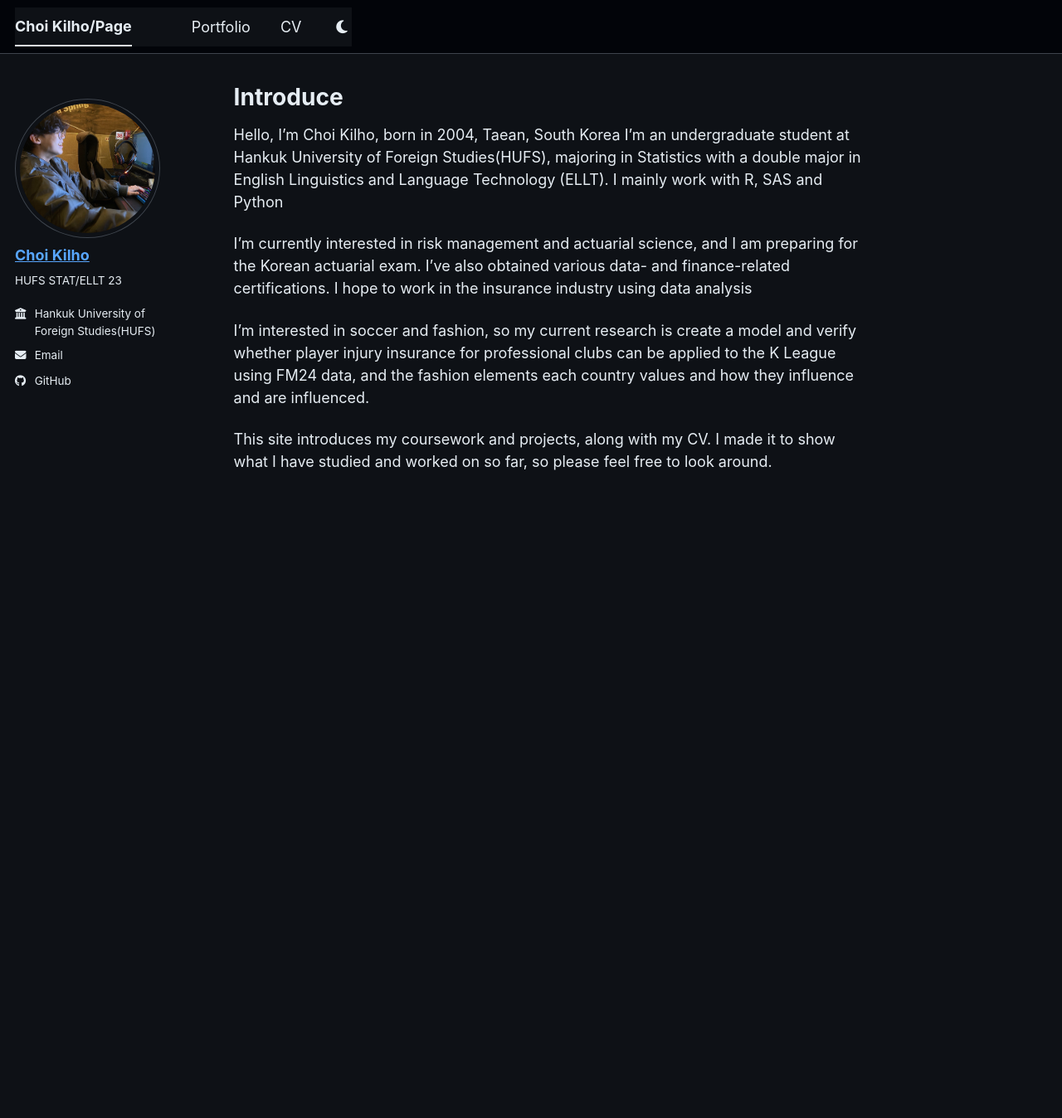
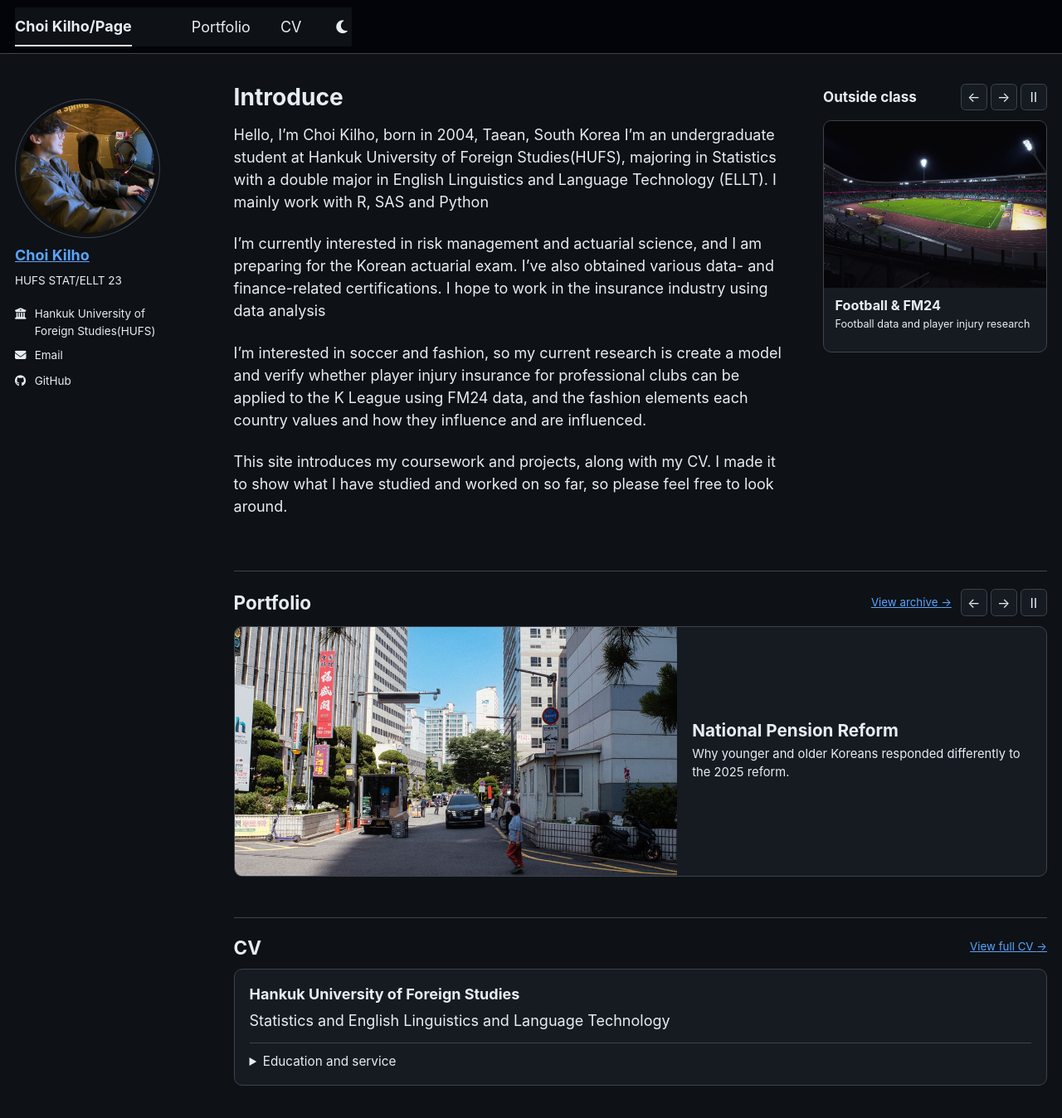
Before and after one commit to kilarc/kilarc.github.io, a Jekyll site: the page built from _pages/about.md, in a window 1280 px wide and 1372 px high. Shown: the top 1348 px of the window at 83% size. Built offline with Jekyll 4.4.1, drawn with Linux system fonts in a browser that asks for light colours; a script bundle is joined from its source files by our own code; a style sheet for code colours, icons or effects is not loaded.

Commit message:
Add homepage portfolio and personal previews

```diff
--- /dev/null
+++ b/_data/home_showcase.yml
@@ -0,0 +1,37 @@
+personal:
+  - title: "Feather"
+    description: "Nujabes · Sample track on YouTube"
+    url: https://www.youtube.com/watch?v=hQ5x8pHoIPA
+    # Robin Godefridi: https://www.pexels.com/photo/37173060/
+    image: /images/home/music.jpg
+    alt: "A vinyl record on a turntable"
+  - title: "Football & FM24"
+    description: "Football data and player injury research"
+    # Siarhei Nester: https://www.pexels.com/photo/28827841/
+    image: /images/home/football.jpg
+    alt: "A football match in a stadium under floodlights"
+  - title: "Photo journal"
+    description: "Instagram · Sample link"
+    url: https://www.instagram.com/
+    # Andrea De Santis: https://www.pexels.com/photo/8692830/
+    image: /images/home/photo-journal.jpg
+    alt: "A Seoul street lit by shop signs at night"
+
+portfolio:
+  - title: "National Pension Reform"
+    description: "Why younger and older Koreans responded differently to the 2025 reform."
+    url: /portfolio/2026/cw2/essay-1/
+    # Andre Tran: https://www.pexels.com/photo/38837815/
+    image: /images/home/pension.jpg
+    alt: "Pedestrians and traffic at a Seoul intersection"
+  - title: "Shared Bikes, Scooters & Injury Claims"
+    description: "A compensation process for people injured by improperly parked shared vehicles."
+    url: /portfolio/2026/cw2/essay-2/
+    image: /images/cw2/essay-2-figure-1.png
+    alt: "Chart of Seoul's towing rate from 2021 to 2023"
+    fit: contain
+  - title: "The Hidden Costs of Image Surveillance"
+    description: "Three risks of image surveillance and ways to reduce them."
+    url: /portfolio/2026/cw2/essay-3/
+    image: /images/cw2/essay-3-figure-1.png
+    alt: "Street View image with a facility blurred behind trees"
--- /dev/null
+++ b/_includes/home-carousel.html
@@ -0,0 +1,48 @@
+{% assign heading_id = 'home-' | append: include.id | append: '-title' %}
+{% assign track_id = 'home-' | append: include.id | append: '-slides' %}
+<div class="home-carousel home-carousel--{{ include.variant }}" data-carousel data-interval="{{ include.interval }}" role="group" aria-roledescription="carousel" aria-labelledby="{{ heading_id }}">
+  <div class="home-section__header">
+    <h2 id="{{ heading_id }}">{{ include.title }}</h2>
+    <div class="home-section__actions">
+      {% if include.archive %}
+        <a href="{{ '/portfolio/' | relative_url }}">View archive <span aria-hidden="true">&rarr;</span></a>
+      {% endif %}
+      <div class="home-carousel__controls" data-controls hidden>
+        <button type="button" data-previous aria-label="Previous slide" aria-controls="{{ track_id }}">&larr;</button>
+        <button type="button" data-next aria-label="Next slide" aria-controls="{{ track_id }}">&rarr;</button>
+        <button type="button" data-rotation aria-label="Pause slideshow" aria-controls="{{ track_id }}">
+          <span data-pause aria-hidden="true">Ⅱ</span>
+          <span data-play aria-hidden="true" hidden>▶</span>
+        </button>
+      </div>
+    </div>
+  </div>
+  <ul class="home-carousel__track" id="{{ track_id }}" data-track>
+    {% for slide in include.slides %}
+      <li class="home-carousel__slide" data-slide>
+        {% if slide.url %}
+          {% assign first_character = slide.url | slice: 0 %}
+          {% if first_character == '/' %}
+            {% assign slide_url = slide.url | relative_url %}
+          {% else %}
+            {% assign slide_url = slide.url %}
+          {% endif %}
+          <a class="home-carousel__card" href="{{ slide_url | escape }}">
+        {% else %}
+          <div class="home-carousel__card">
+        {% endif %}
+          <img class="home-carousel__image{% if slide.fit == 'contain' %} home-carousel__image--contain{% endif %}" src="{{ slide.image | relative_url }}" alt="{{ slide.alt | escape }}"{% unless forloop.first %} loading="lazy"{% endunless %} decoding="async">
+          <div class="home-carousel__caption">
+            <h3 data-slide-title>{{ slide.title | escape }}</h3>
+            {% if slide.description %}<p>{{ slide.description | escape }}</p>{% endif %}
+          </div>
+        {% if slide.url %}
+          </a>
+        {% else %}
+          </div>
+        {% endif %}
+      </li>
+    {% endfor %}
+  </ul>
+  <p class="visually-hidden" data-slide-status aria-live="polite" aria-atomic="true"></p>
+</div>
--- /dev/null
+++ b/_layouts/home.html
@@ -0,0 +1,34 @@
+---
+layout: single
+---
+
+<div class="home-intro">
+  <div class="home-intro__text">
+    {{ content }}
+  </div>
+  {% include home-carousel.html id="interests" title="Outside class" variant="personal" interval=5000 slides=site.data.home_showcase.personal %}
+</div>
+
+<section class="home-section" aria-labelledby="home-portfolio-title">
+  {% include home-carousel.html id="portfolio" title="Portfolio" variant="portfolio" interval=6500 slides=site.data.home_showcase.portfolio archive=true %}
+</section>
+
+<section class="home-section" aria-labelledby="home-cv-title">
+  <div class="home-section__header">
+    <h2 id="home-cv-title">CV</h2>
+    <a href="{{ '/cv/' | relative_url }}">View full CV <span aria-hidden="true">&rarr;</span></a>
+  </div>
+  <div class="home-cv">
+    <p><strong>Hankuk University of Foreign Studies</strong></p>
+    <p>Statistics and English Linguistics and Language Technology</p>
+    <details>
+      <summary>Education and service</summary>
+      <ul>
+        <li>B.S. in Statistics, with a double major in ELLT · 2023–present</li>
+        <li>Republic of Korea Army · Administrative Specialist, 32nd Infantry Division · Feb–Aug 2025</li>
+      </ul>
+    </details>
+  </div>
+</section>
+
+<script src="{{ '/assets/js/home-carousel.js' | relative_url }}" defer></script>
--- /dev/null
+++ b/_sass/layout/_home.scss
@@ -0,0 +1,190 @@
+.layout--home .page {
+  @include breakpoint($large) {
+    padding-inline-end: 0;
+  }
+}
+
+.home-intro {
+  display: grid;
+  gap: 1.4rem;
+  align-items: start;
+
+  @include breakpoint($x-large) {
+    grid-template-columns: minmax(0, 1fr) 15rem;
+    column-gap: 2rem;
+  }
+}
+
+.home-section {
+  margin-block-start: 2.25rem;
+  padding-block-start: 1.2rem;
+  border-block-start: 1px solid var(--global-border-color);
+}
+
+.home-section__header {
+  display: flex;
+  flex-wrap: wrap;
+  align-items: center;
+  justify-content: space-between;
+  gap: 0.45rem 0.75rem;
+  margin-block-end: 0.65rem;
+
+  h2 {
+    margin: 0;
+    padding: 0;
+    border: 0;
+  }
+
+  a {
+    font-size: 0.74rem;
+  }
+}
+
+.home-carousel--personal .home-section__header h2 {
+  font-size: 0.95rem;
+}
+
+.home-section__actions {
+  display: flex;
+  flex-wrap: wrap;
+  align-items: center;
+  gap: 0.6rem;
+}
+
+.home-carousel__controls:not([hidden]) {
+  display: flex;
+  gap: 0.2rem;
+}
+
+.home-carousel__controls button {
+  display: grid;
+  place-items: center;
+  min-inline-size: 1.8rem;
+  min-block-size: 1.8rem;
+  padding: 0.15rem;
+  border: 1px solid var(--global-border-color);
+  border-radius: 0.3rem;
+  background: var(--global-code-background-color);
+  color: var(--global-text-color);
+  font: inherit;
+  font-size: 0.9rem;
+  line-height: 1;
+  cursor: pointer;
+
+  &:hover {
+    border-color: var(--global-link-color);
+    color: var(--global-link-color-hover);
+  }
+}
+
+.home-carousel__track {
+  display: grid;
+  gap: 0.8rem;
+  margin: 0;
+  padding: 0;
+  list-style: none;
+}
+
+.page__content .home-carousel__card {
+  display: grid;
+  align-items: stretch;
+  overflow: clip;
+  border: 1px solid var(--global-border-color);
+  border-radius: 0.55rem;
+  background: var(--global-code-background-color);
+  color: var(--global-text-color);
+  text-decoration: none;
+}
+
+.page__content a.home-carousel__card:hover {
+  border-color: var(--global-link-color);
+  text-decoration: none;
+}
+
+.home-carousel__card:focus-visible,
+.home-carousel__controls button:focus-visible {
+  outline: 2px solid var(--global-link-color);
+  outline-offset: 2px;
+}
+
+.home-carousel__card .home-carousel__image {
+  display: block;
+  width: 100%;
+  height: auto;
+  aspect-ratio: 4 / 3;
+  object-fit: cover;
+}
+
+.home-carousel__card .home-carousel__image--contain {
+  background: #f5f6f8;
+  object-fit: contain;
+}
+
+.home-carousel__caption {
+  align-self: center;
+  padding: 0.65rem 0.75rem;
+
+  h3 {
+    margin: 0;
+    font-size: 0.9rem;
+  }
+
+  p {
+    margin: 0.2rem 0 0;
+    font-size: 0.7rem;
+  }
+}
+
+.home-carousel--personal .home-carousel__caption {
+  min-block-size: 4.25rem;
+}
+
+.home-carousel--portfolio {
+  .home-carousel__card {
+    @include breakpoint($medium) {
+      grid-template-columns: minmax(0, 1.2fr) minmax(0, 1fr);
+    }
+  }
+
+  .home-carousel__card .home-carousel__image {
+    aspect-ratio: 16 / 9;
+  }
+
+  .home-carousel__caption {
+    padding: 1rem;
+
+    h3 {
+      font-size: 1.15rem;
+    }
+
+    p {
+      font-size: 0.82rem;
+    }
+  }
+}
+
+.home-cv {
+  padding: 0.9rem 1rem;
+  border: 1px solid var(--global-border-color);
+  border-radius: 0.55rem;
+  background: var(--global-code-background-color);
+
+  p {
+    margin: 0 0 0.3rem;
+  }
+
+  details {
+    margin-block-start: 0.7rem;
+    padding-block-start: 0.6rem;
+    border-block-start: 1px solid var(--global-border-color);
+    font-size: 0.85rem;
+  }
+
+  summary {
+    cursor: pointer;
+  }
+
+  ul {
+    margin-block: 0.4rem 0;
+  }
+}
--- a/assets/css/main.scss
+++ b/assets/css/main.scss
@@ -35,7 +35,8 @@
     "layout/page",
     "layout/archive",
     "layout/sidebar",
-    "layout/cw2"
+    "layout/cw2",
+    "layout/home"
 ;
 
 @include breakpoint($x-large) {
--- /dev/null
+++ b/assets/js/home-carousel.js
@@ -0,0 +1,70 @@
+const reducedMotion = window.matchMedia("(prefers-reduced-motion: reduce)");
+
+document.querySelectorAll("[data-carousel]").forEach((carousel) => {
+  const slides = Array.from(carousel.querySelectorAll("[data-slide]"));
+  if (slides.length < 2) return;
+
+  const controls = carousel.querySelector("[data-controls]");
+  const track = carousel.querySelector("[data-track]");
+  const rotation = carousel.querySelector("[data-rotation]");
+  const status = carousel.querySelector("[data-slide-status]");
+  const interval = Number(carousel.dataset.interval) || 6000;
+  let current = 0;
+  let timer;
+  let rotating = !reducedMotion.matches;
+  let hovered = carousel.matches(":hover");
+
+  function schedule() {
+    clearTimeout(timer);
+    if (rotating && !hovered && !document.hidden && !track.contains(document.activeElement)) {
+      timer = setTimeout(() => show(current + 1), interval);
+    }
+  }
+
+  function show(index, announce = false) {
+    slides[current].hidden = true;
+    current = (index + slides.length) % slides.length;
+    slides[current].hidden = false;
+    if (announce) {
+      const title = slides[current].querySelector("[data-slide-title]").textContent;
+      status.textContent = `Slide ${current + 1} of ${slides.length}: ${title}`;
+    }
+    schedule();
+  }
+
+  function updateRotation() {
+    rotation.setAttribute("aria-label", rotating ? "Pause slideshow" : "Play slideshow");
+    rotation.querySelector("[data-pause]").hidden = !rotating;
+    rotation.querySelector("[data-play]").hidden = rotating;
+    schedule();
+  }
+
+  slides.slice(1).forEach((slide) => { slide.hidden = true; });
+  controls.hidden = false;
+
+  controls.querySelector("[data-previous]").addEventListener("click", () => show(current - 1, true));
+  controls.querySelector("[data-next]").addEventListener("click", () => show(current + 1, true));
+  rotation.addEventListener("click", () => {
+    rotating = !rotating;
+    updateRotation();
+  });
+
+  carousel.addEventListener("pointerenter", (event) => {
+    if (event.pointerType === "touch") return;
+    hovered = true;
+    schedule();
+  });
+  carousel.addEventListener("pointerleave", () => {
+    hovered = false;
+    schedule();
+  });
+  carousel.addEventListener("focusin", schedule);
+  carousel.addEventListener("focusout", () => queueMicrotask(schedule));
+  document.addEventListener("visibilitychange", schedule);
+  reducedMotion.addEventListener("change", (event) => {
+    rotating = !event.matches;
+    updateRotation();
+  });
+
+  updateRotation();
+});
```
Also changed, not shown: _pages/about.md (+1 -0 lines), images/home/football.jpg (added), images/home/music.jpg (added), images/home/pension.jpg (added), images/home/photo-journal.jpg (added).
